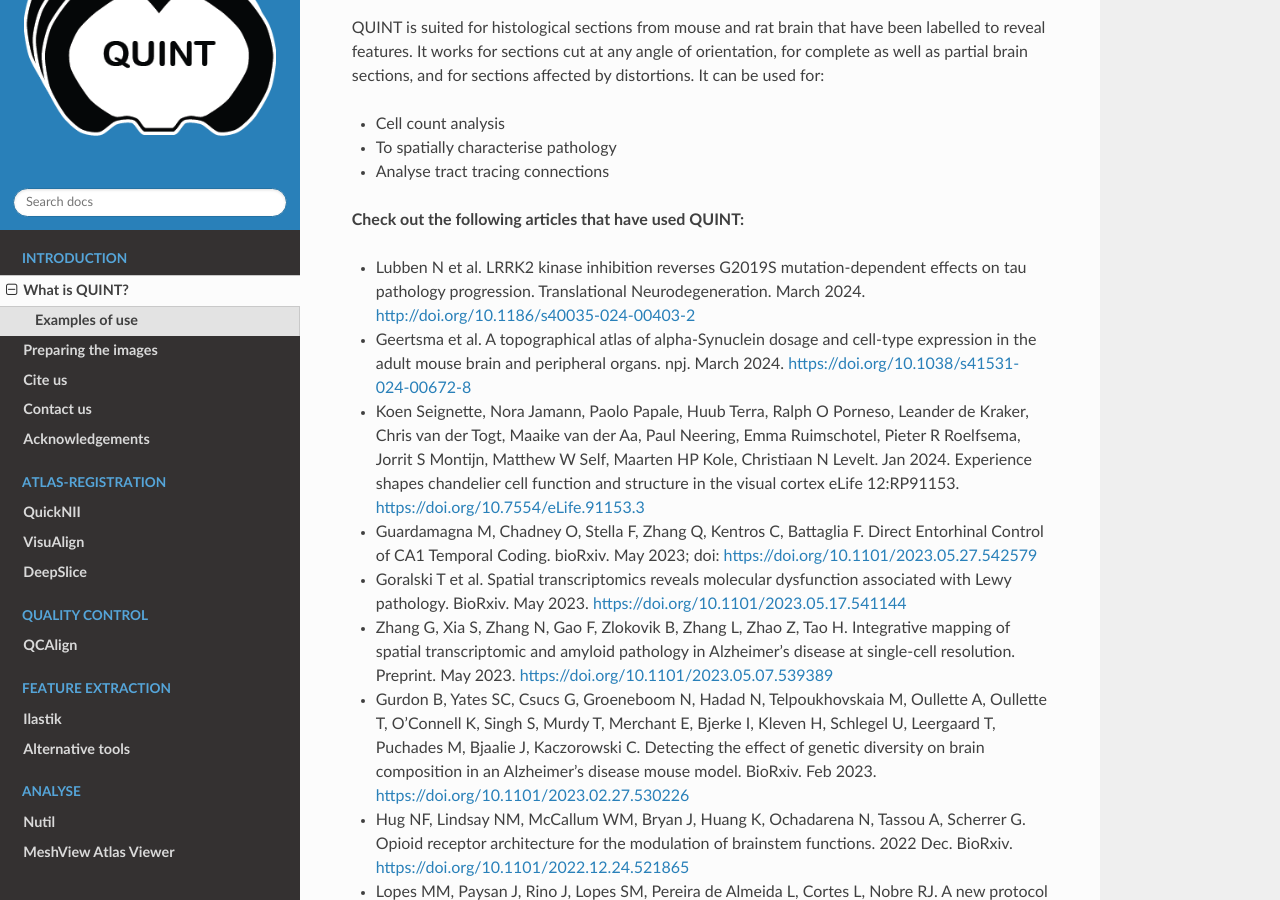
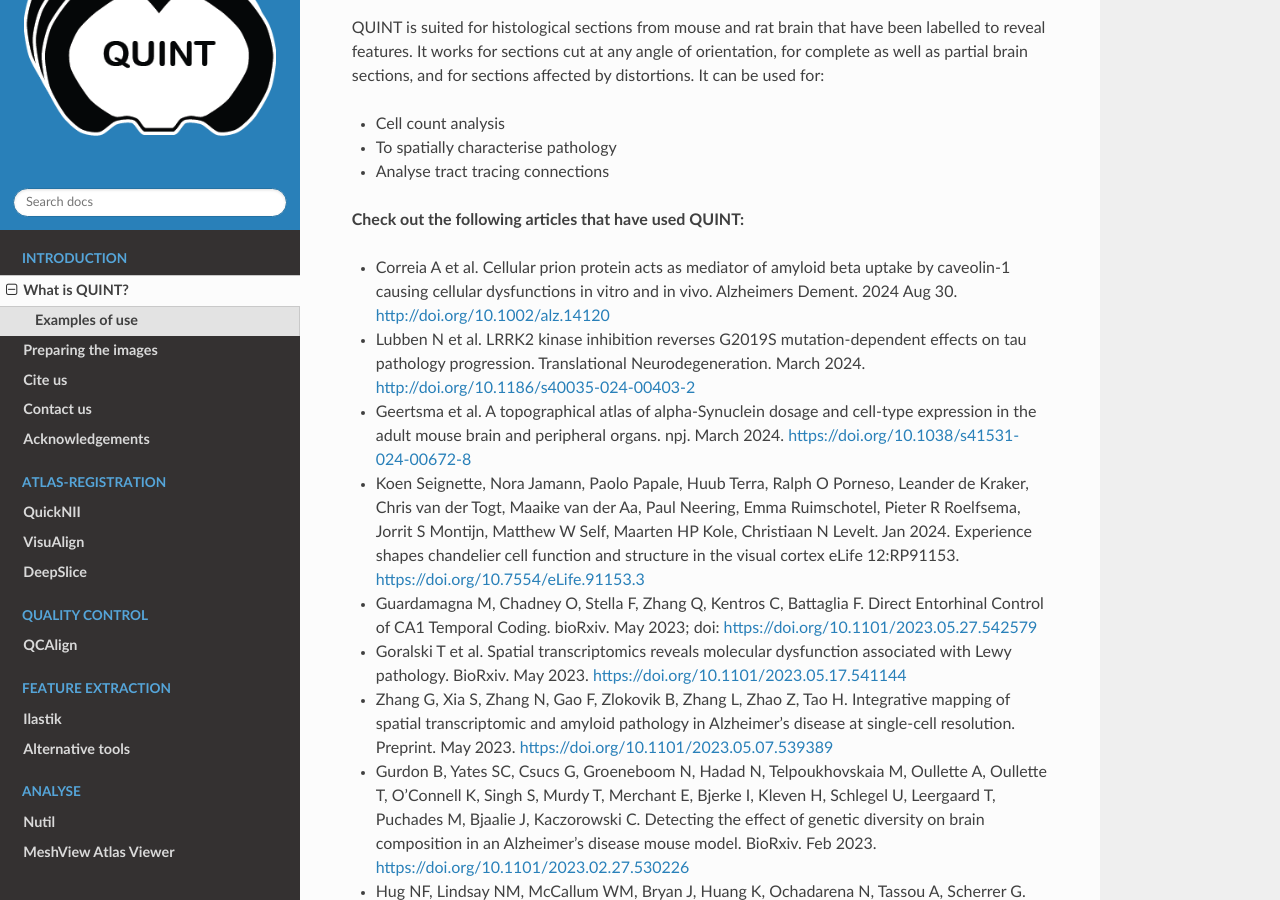
Before and after one commit to Neural-Systems-at-UIO/QUINT_workflow, a Sphinx documentation site: the page built from docs/QUINTintro.rst, in a window 1280 px wide and 900 px high, scrolled down 1543 px. Built offline with Sphinx 7.4.7 and the Read the Docs theme 2.0.0, drawn with Linux system fonts in a browser that asks for light colours.

Commit message:
Update QUINTintro.rst

```diff
--- a/docs/QUINTintro.rst
+++ b/docs/QUINTintro.rst
@@ -45,6 +45,8 @@
 
 **Check out the following articles that have used QUINT:**
 
+* Correia A et al. Cellular prion protein acts as mediator of amyloid beta uptake by caveolin-1 causing cellular dysfunctions in vitro and in vivo. Alzheimers Dement. 2024 Aug 30. http://doi.org/10.1002/alz.14120
+
 * Lubben N et al. LRRK2 kinase inhibition reverses G2019S mutation-dependent effects on tau pathology progression. Translational Neurodegeneration. March 2024. http://doi.org/10.1186/s40035-024-00403-2
 
 * Geertsma et al. A topographical atlas of alpha-Synuclein dosage and cell-type expression in the adult mouse brain and peripheral organs. npj. March 2024. https://doi.org/10.1038/s41531-024-00672-8
```
